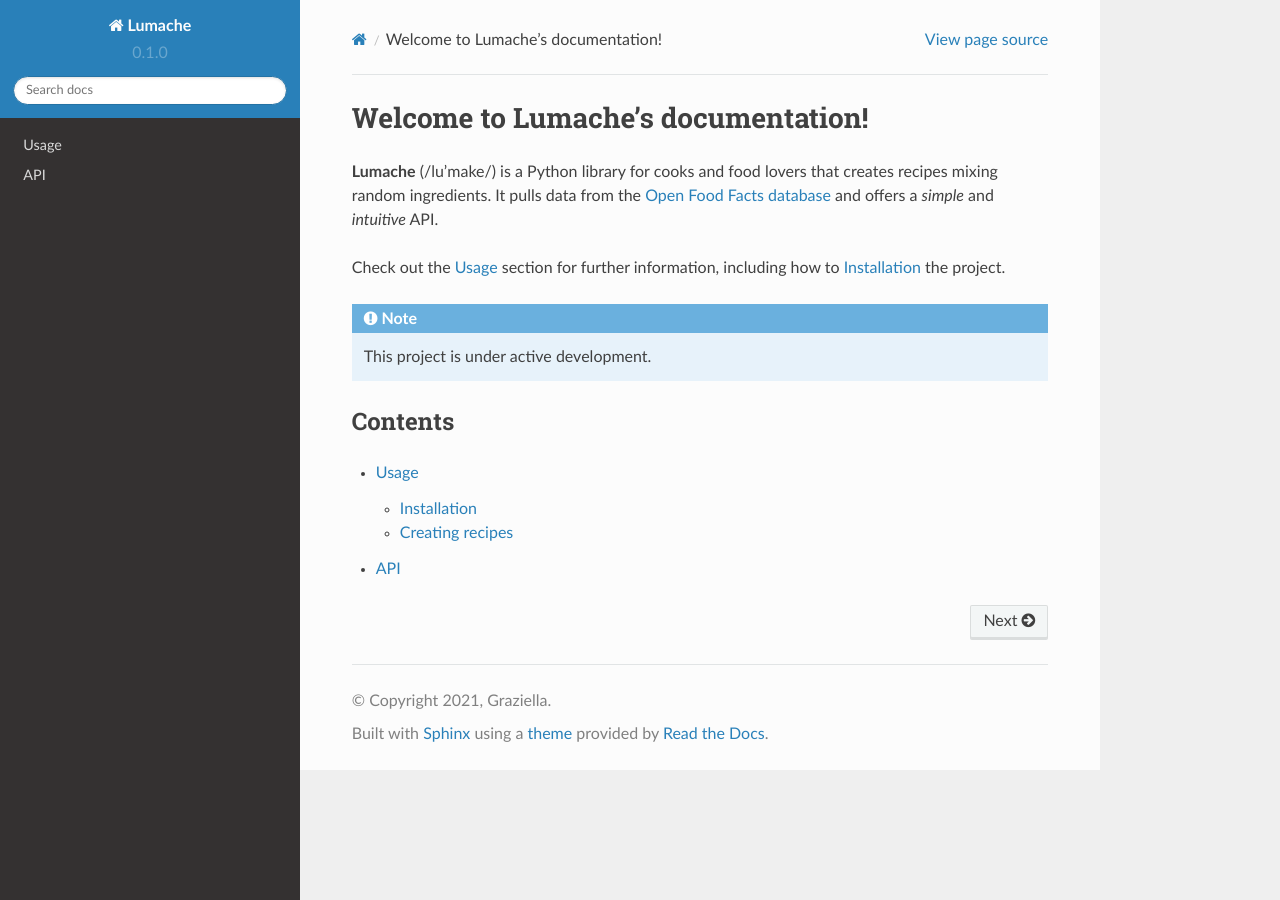
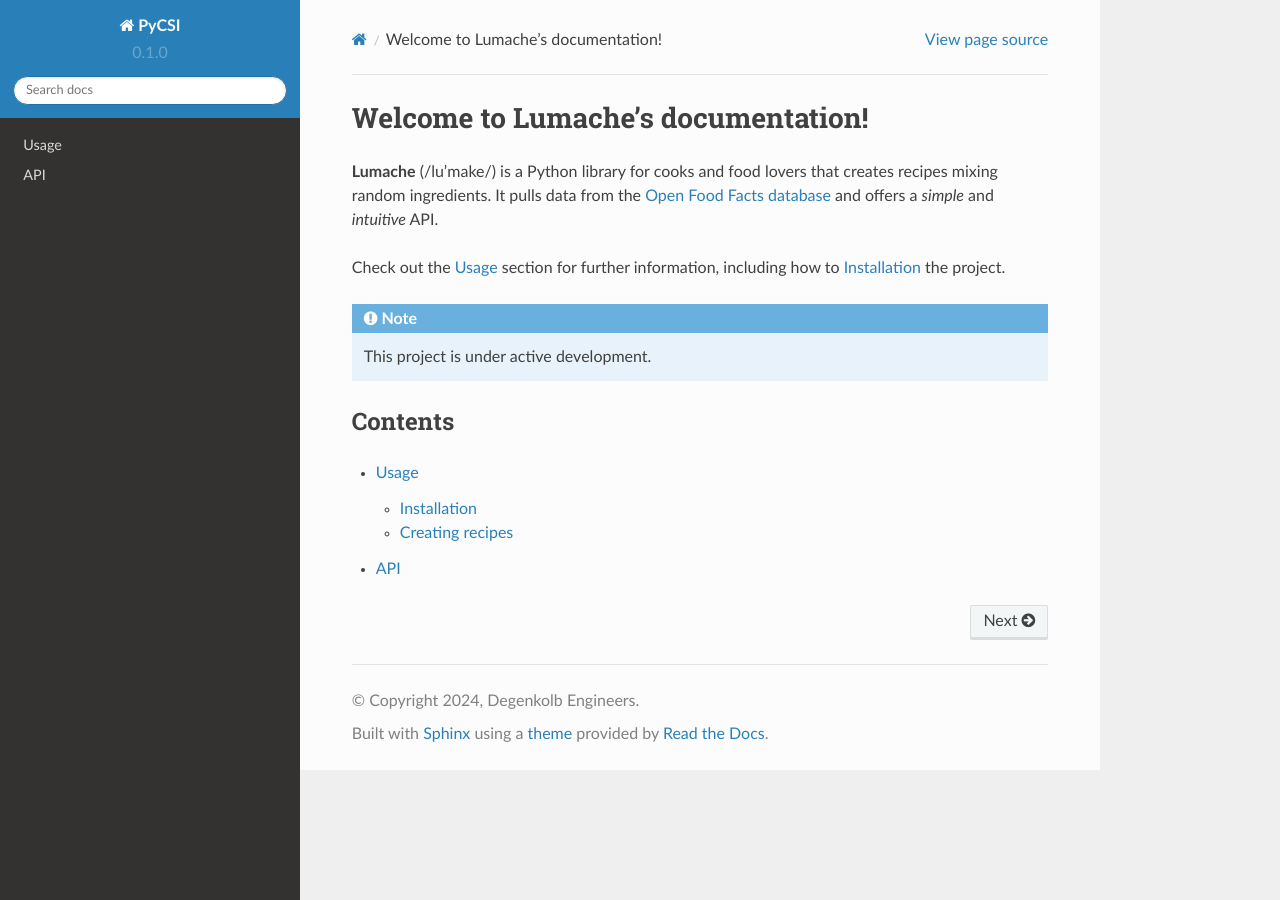
Before and after one commit to pjlee-deg/PyCSI-trial-documentation-v3, a Sphinx documentation site: the page built from docs/source/index.rst, in a window 1280 px wide. Built offline with Sphinx 7.4.7 and the Read the Docs theme 2.0.0, drawn with Linux system fonts in a browser that asks for light colours.

Commit message:
Update conf.py

```diff
--- a/docs/source/conf.py
+++ b/docs/source/conf.py
@@ -2,12 +2,17 @@
 
 # -- Project information
 
-project = 'Lumache'
-copyright = '2021, Graziella'
-author = 'Graziella'
+project = 'PyCSI'
+copyright = '2024, Degenkolb Engineers'
+author = 'Luis Pancardo, Daniel Gaspar, Peter Lee'
 
 release = '0.1'
 version = '0.1.0'
+
+import os
+import sys
+sys.path.insert(0, os.path.abspath('.'))
+sys.path.insert(0, os.path.abspath('../..'))
 
 # -- General configuration
 
```
